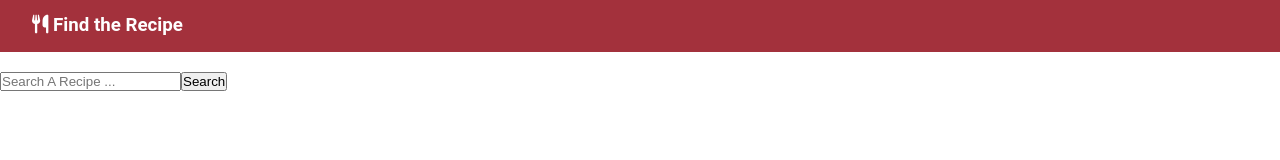
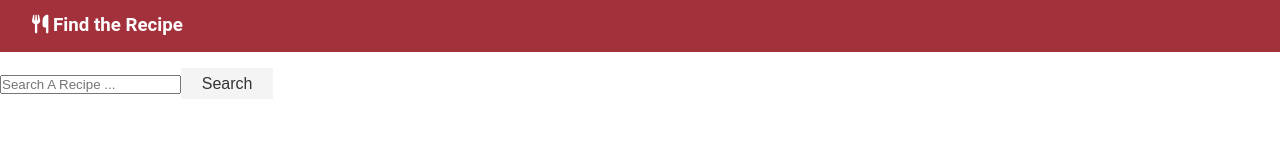
Before and after one commit to littlefish-tech/findtherecipe, a React (Create React App) app: page / in a window 1280 px wide. Shown: the top 160 px of the page. Built offline with nearby package versions, Linux system fonts and the light colour scheme.

Commit message:
add alert, clear btn

```diff
--- a/src/App.css
+++ b/src/App.css
@@ -10,6 +10,10 @@
   box-sizing: border-box;
   margin: 0;
   padding: 0;
+}
+a {
+  color: var(--primary-color);
+  text-decoration: none;
 }
 
 .grid-2 {
@@ -54,3 +58,24 @@ body {
   border: #ccc 1px dotted;
   margin: 0.7rem 0;
 }
+
+.btn-sm {
+  font-size: 0.8rem;
+  padding: 0.3rem 1rem;
+  margin-right: 0.2rem;
+}
+.my-1 {
+  margin: 1rem 0;
+}
+.btn {
+  display: inline-block;
+  background: var(--light-color);
+  color: #333;
+  padding: 0.4rem 1.3rem;
+  font-size: 1rem;
+  border: none;
+  cursor: pointer;
+  margin-right: 0.5rem;
+  transition: opacity 0.2s ease-in;
+  outline: none;
+}
--- a/src/App.js
+++ b/src/App.js
@@ -3,7 +3,8 @@ import './App.css';
 import NavBar from "./components/layout/NavBar"
 import Recipes from "./components/recipes/recipes"
 import axios from "axios";
-import Search from "./components/recipes/Search"
+import Search from "./components/recipes/Search";
+import Alert from "./components/layout/Alert";
 
 class App extends Component {
   state = {
@@ -22,12 +23,20 @@ class App extends Component {
     this.setState({ recipes: res.data.hits, loading: false })
   }
 
+  setAlert = (msg, type) => {
+    this.setState({ alert: { msg: msg, type: type } })
+  }
+
+  clearRecipes = () => {
+    this.setState({ recipes: [] })
+  }
 
   render() {
     return (
       <Fragment>
         <NavBar icon="fas fa-utensils" title="Find the Recipe" />
-        <Search searchRecipes={this.searchRecipes} />
+        <Alert alert={this.state.alert} />
+        <Search searchRecipes={this.searchRecipes} setAlert={this.setAlert} showClear={this.state.recipes.length > 0 ? true : false} clearRecipes={this.clearRecipes} />
         <Recipes searchRecipes={this.searchRecipes} recipes={this.state.recipes} />
       </Fragment >
     );
--- /dev/null
+++ b/src/components/layout/Alert.js
@@ -0,0 +1,16 @@
+import React, { Component } from "react";
+
+
+class Alert extends Component {
+    render() {
+        return (
+            <div>
+                {this.props.alert !== null ? (<div className={`alert alert-${this.props.alert.type}`}>
+                    <i className="fas-info-circle" />{this.props.alert.msg}
+                </div>) : null}
+            </div>
+        )
+    }
+}
+
+export default Alert;
--- /dev/null
+++ b/src/components/layout/Spinner.js
@@ -0,0 +1,12 @@
+import React, { Fragment } from "react";
+import spinner from "./spinner.gif";
+
+const Spinner = () => {
+    return (
+        <Fragment>
+            <img scr={spinner} alt="loading..." style={{ width: "200px", margin: "auto", display: "block" }} />
+        </Fragment>
+    )
+}
+
+export default Spinner;
--- a/src/components/recipes/Search.js
+++ b/src/components/recipes/Search.js
@@ -1,4 +1,5 @@
 import React, { Component } from "react";
+import Spinner from "../layout/Spinner"
 
 class Search extends Component {
 
@@ -12,11 +13,15 @@ class Search extends Component {
     }
 
     onSubmit = event => {
-        event.preventDefault()
+        event.preventDefault();
+        if (this.state.text === "") {
+            this.props.setAlert("Please Enter Something...", "light")
+        } else {
+            this.props.searchRecipes(this.state.text);
+            this.setState({ text: "" });
+            // console.log("CLICK")
+        }
 
-        this.props.searchRecipes(this.state.text);
-        this.setState({ text: "" });
-        console.log("CLICK")
     }
 
     render() {
@@ -26,6 +31,7 @@ class Search extends Component {
                     <input type="text" name="text" placeholder="Search A Recipe ..." value={this.state.text} onChange={this.onChange} />
                     <input type="submit" value="Search" className="btn btn-success btn-block" />
                 </form>
+                {this.props.showClear ? <button className="btn btn-light btn-block" onClick={this.props.clearRecipes}> Clear Search Results</button> : null}
             </div>
         )
     }
--- a/src/components/recipes/recipeItem.js
+++ b/src/components/recipes/recipeItem.js
@@ -7,13 +7,14 @@ const ReciptItem = (props) => {
                 <div className="all-center">
                     <img src={props.recipe.recipe.image} alt="" style={{ width: "200px" }} />
                     <h4>Name: {props.recipe.recipe.label}</h4>
-                    <p>Total Calories: {props.recipe.recipe.calories}</p>
+                    <p>Total Calories: {Math.floor(props.recipe.recipe.calories)}</p>
                     <p>Time need to prepare: {props.recipe.recipe.totalTime} mins</p>
                     <div>Ingredients:
                         <div>1. {props.recipe.recipe.ingredients[0].text}</div>
                         <div>2. {props.recipe.recipe.ingredients[1].text}</div>
-                        <div>3. {props.recipe.recipe.ingredients[2].text}</div>
-
+                    </div>
+                    <div>
+                        <a href={props.recipe.recipe.shareAs} className="btn btn-success btn-sm my-1">Read More</a>
                     </div>
                 </div>
             </div>
```
Also changed, not shown: src/components/layout/spinner.gif (added).
